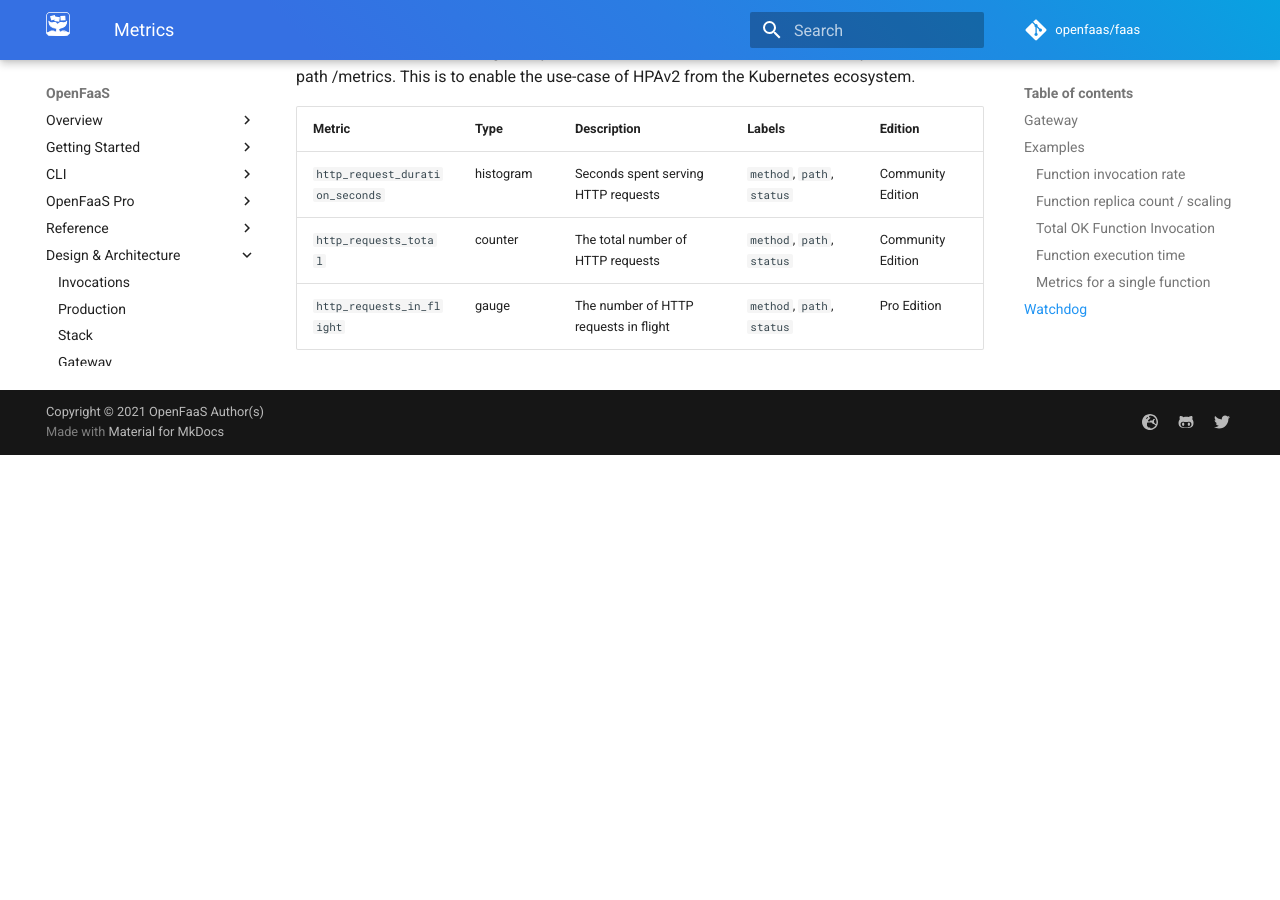
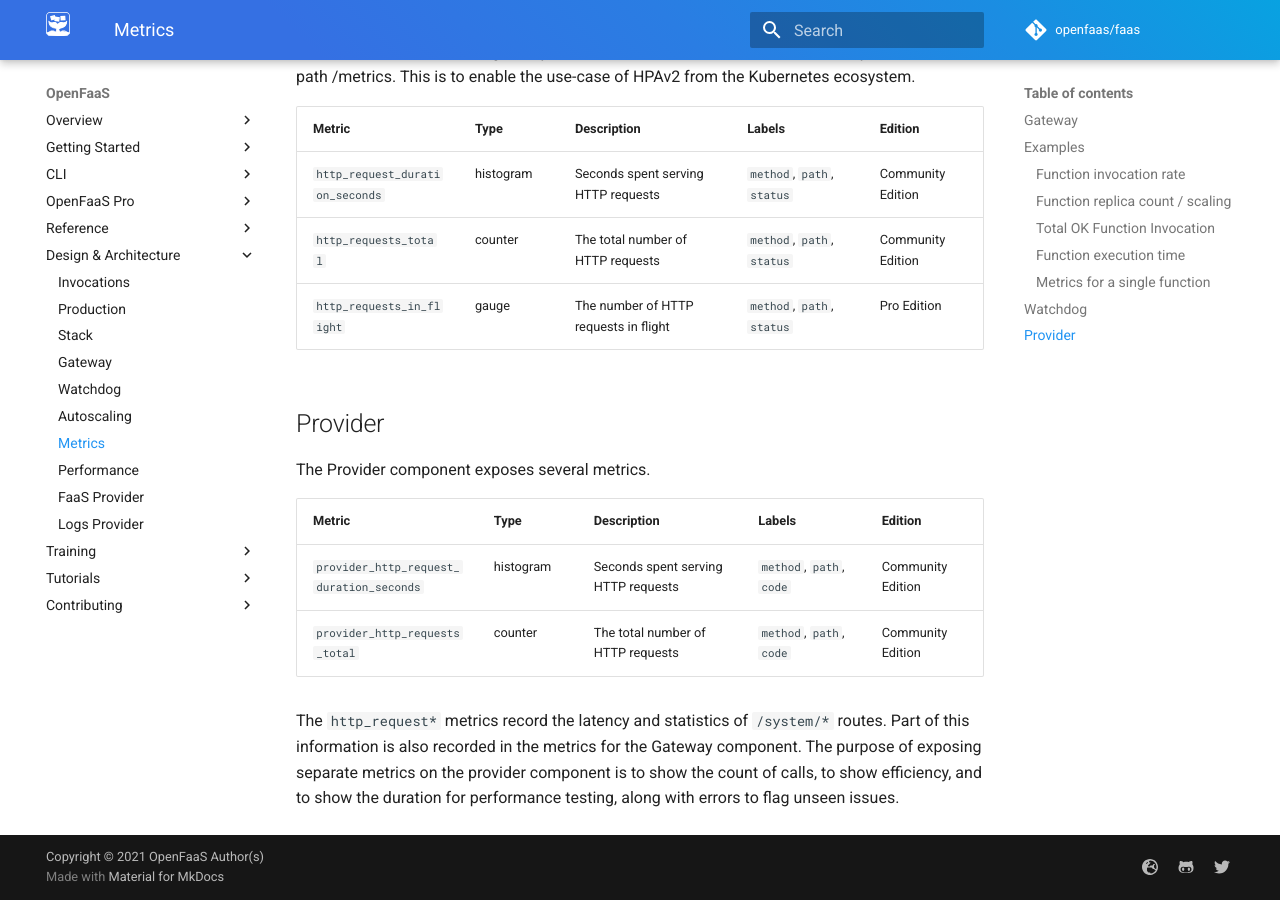
Before and after one commit to openfaas/docs, an MkDocs documentation site: the page built from docs/architecture/metrics.md, in a window 1280 px wide and 900 px high, scrolled down 2087 px. Built offline with MkDocs 1.6.1 and Material for MkDocs 9.7.7, drawn with Linux system fonts in a browser that asks for light colours; comment, search, counter and statistics services are not loaded; before the commit the page ends 2542 px from its top, so only the background shows below that.

Commit message:
Add provider metrics to metrics page
Signed-off-by: Han Verstraete (OpenFaaS Ltd) <han@openfaas.com>

```diff
--- a/docs/architecture/metrics.md
+++ b/docs/architecture/metrics.md
@@ -74,3 +74,13 @@ The classic and of-watchdog both provide Prometheus instrumentation on TCP port
 | `http_request_duration_seconds`     | histogram  | Seconds spent serving HTTP requests | `method`, `path`, `status`   | Community Edition  |
 | `http_requests_total`               | counter    | The total number of HTTP requests   | `method`, `path`, `status`   | Community Edition  |
 | `http_requests_in_flight`           | gauge      | The number of HTTP requests in flight | `method`, `path`, `status` | Pro Edition        |
+
+## Provider
+The Provider component exposes several metrics.
+
+| Metric                              | Type       | Description                         | Labels                     | Edition            |
+| ----------------------------------- | ---------- | ----------------------------------- | ---------------------------|--------------------|
+| `provider_http_request_duration_seconds`     | histogram  | Seconds spent serving HTTP requests | `method`, `path`, `code`   | Community Edition  |
+| `provider_http_requests_total`               | counter    | The total number of HTTP requests   | `method`, `path`, `code`   | Community Edition  |
+
+The `http_request*` metrics record the latency and statistics of `/system/*` routes. Part of this information is also recorded in the metrics for the Gateway component. The purpose of exposing separate metrics on the provider component is to show the count of calls, to show efficiency, and to show the duration for performance testing, along with errors to flag unseen issues.
```
